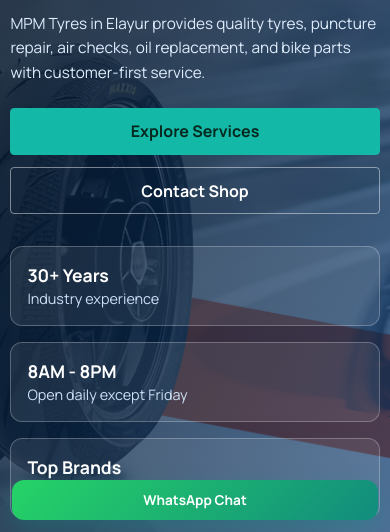
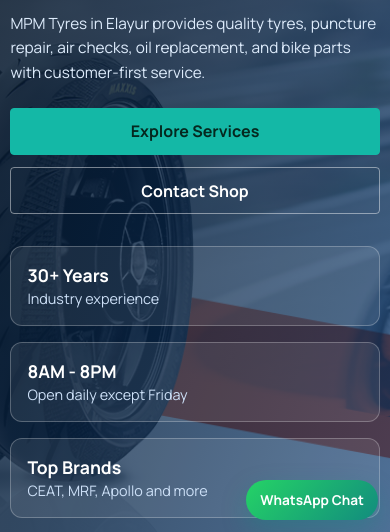
Before and after one commit to Sinan-mp/MPM-Tyre, a plain HTML site: page index.html in a window 390 px wide. Shown: the part 312-844 px from the top of the page. Drawn offline with Linux system fonts and the light colour scheme.

Commit message:
update code

```diff
--- a/style.css
+++ b/style.css
@@ -1101,11 +1101,6 @@ body {
         padding: 1.15rem 0.8rem;
     }
 
-    .whatsapp-float {
-        width: calc(100% - 24px);
-        justify-content: center;
-        border-radius: 12px;
-    }
 }
 
 /* Keep brand, search and menu button on one row in mobile nav */
```
